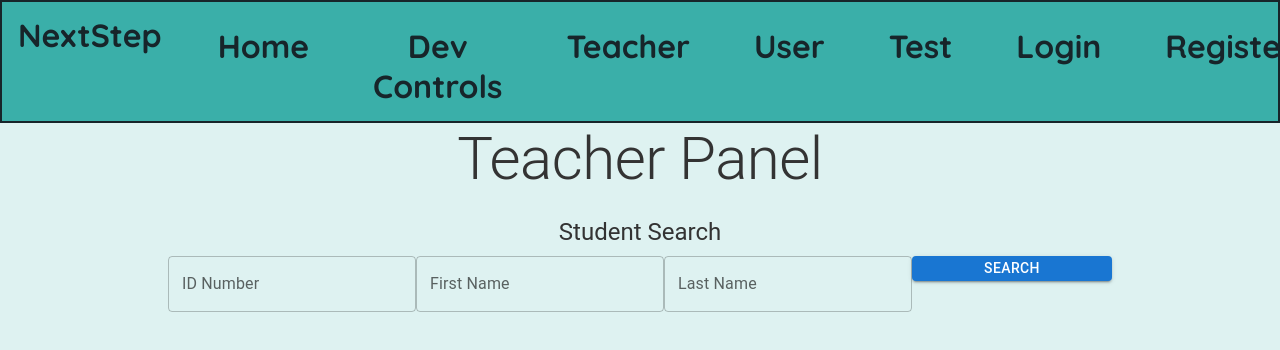
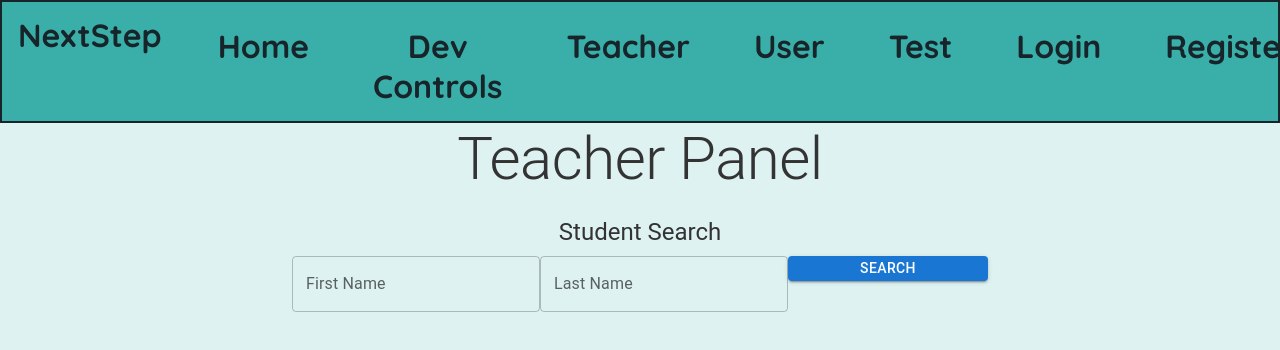
Before and after one commit to NextStepNZ/Development, a React (Create React App) app in the folder client/: page /teacher in a window 1280 px wide. Shown: the top 350 px of the page. Built offline with nearby package versions, Linux system fonts and the light colour scheme.

Commit message:
Added Teacher Search Functionality - Users are now able to search for all userprofiles using components - User can chose to both or either fname or lname to make searches

```diff
--- a/client/src/components/Teacher.js
+++ b/client/src/components/Teacher.js
@@ -1,9 +1,30 @@
-import React from "react";
+import React, { useRef } from "react";
 import Typography from '@mui/material/Typography';
 import Box from '@mui/material/Box';
-import { TextField, Grid, Button} from "@mui/material";
+import { TextField, Button } from "@mui/material";
+import { useState } from "react";
+import axios from "axios";
 
 function Teacher() {
+
+    const [studentFName, setStudentFName] = useState("");
+    const [studentLName, setStudentLName] = useState("");
+    const [studentDetails, setStudentDetails] = useState([]);
+    const studentFNInput = useRef(null);
+    const studentLNInput = useRef(null);
+    const searchStudent = () => {
+        console.log("🚀 ~ file: Teacher.js ~ line 14 ~ Teacher ~ studentFName", studentFName)
+        console.log("🚀 ~ file: Teacher.js ~ line 15 ~ Teacher ~ studentLName", studentLName)
+        axios.post('http://localhost:3001/searchStudent', { studentFName: studentFName, studentLName: studentLName })
+            .then((Response) => {
+                console.log("🚀 ~ file: Teacher.js ~ line 11 ~ searchStudent ~ Response", Response)
+                setStudentDetails(Response.data)
+            }
+        )
+        studentFNInput.current.value = '';
+        studentLNInput.current.value = '';
+    }
+
     return (
         <>
             <div className="App">
@@ -18,18 +39,28 @@ function Teacher() {
 
                 <Box
                     component="form"
-                    sx={10}
+                    sm={12}
                     noValidate
                     autoComplete="off"
                 >
 
-                            <TextField id="studentIDInput" label="ID Number" variant="outlined" />
-
-                            <TextField id="studentFNInput" label="First Name" variant="outlined" />
-
-                            <TextField id="studentLNInput" label="Last Name" variant="outlined" />
-
-                            <Button variant="contained">Search</Button>
+                    <TextField
+                        inputRef={studentFNInput}
+                        label="First Name"
+                        variant="outlined"
+                        onChange={(event) => {
+                            setStudentFName(event.target.value);
+                        }}
+                    />
+                    <TextField
+                        inputRef={studentLNInput}
+                        label="Last Name"
+                        variant="outlined"
+                        onChange={(event) => {
+                            setStudentLName(event.target.value);
+                        }}
+                    />
+                    <Button variant="contained" onClick={searchStudent}>Search</Button>
 
                 </Box>
 
```
Also changed, not shown: 1 other file (tests, documents, lock files or other folders).
